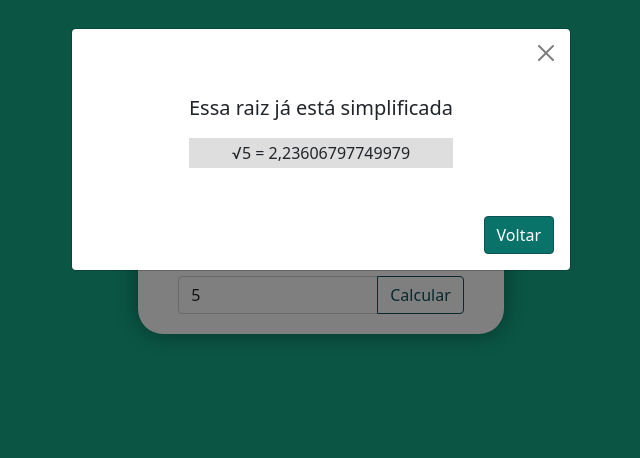
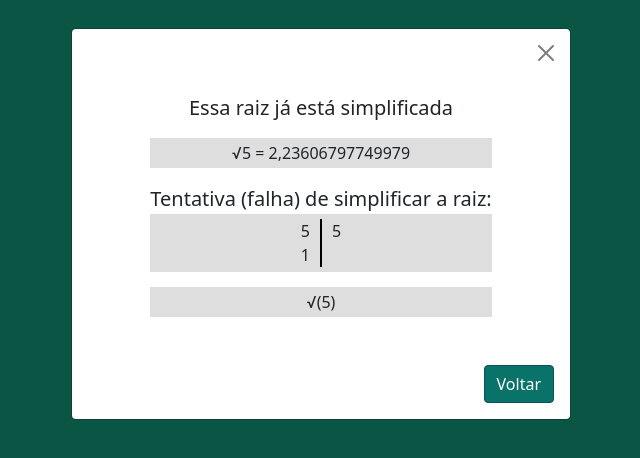
Before and after one commit to oandrewhb/squareroot-calculator, a plain HTML site: page index.html in a window 1280 px wide. Both pictures are taken after typing "5" into the empty fields and a click on the button "Calcular". Shown: the whole page, without its empty margins (319-959 px from the left). Drawn offline with Linux system fonts and the light colour scheme.

Commit message:
Adicionado explicação do porque da raiz não tiver simplificacao, se esse for o caso

```diff
--- a/index.html
+++ b/index.html
@@ -34,7 +34,7 @@
                 </div>
                 <div class="modal-body squareroot-space" id="squareroot-space" style="margin: auto;">
 
-                    ...
+                    Erro ao calcular raiz quadrada
 
                 </div>
                 <div class="modal-footer no-border">
@@ -58,6 +58,7 @@
 
             if(inputParamInicial.value == ""){inputParamInicial.value = 0}
             let parametroInicial = parametroTeste == null ? inputParamInicial.value : parametroTeste+""
+            parametroInicial = parametroInicial == "-0" ? "0" :parametroInicial;
             const casoI = isNegative(parametroInicial)
             const getI = (short=false) => {
                 if(short){
@@ -88,6 +89,47 @@
                     } else {
                         squarerootContent += '<p class="aviso">Essa raiz já está simplificada</p>'
                         squarerootContent += '<p>√'+parametroInicial+' = '+squarerootResult.valorDecimalStr+'</p>'
+                    }
+
+
+                    // Explica pq raiz já está simplificada
+                    if(squarerootResult.resultadoFinalStr != '0' & squarerootResult.resultadoFinalStr != '1') {
+                        squarerootContent += '<p class="aviso">Tentativa (falha) de simplificar a raiz:</p>'
+
+                        // Fatoração
+                        squarerootContent += '<div class="fatoracao-table"><table>'
+                        let par = ''
+                        squarerootResult.fatoracao.dividendos.map((num, index) => {
+                            const arr = squarerootResult.fatoracao.divisores
+                            if(par == 'up'){
+                                par = 'down'
+                            } else {
+                                if(arr[index] == arr[index+1]){
+                                    par = 'up'
+                                } else {
+                                    par = ''
+                                }
+                            }
+
+                            squarerootContent += '<tr><td class="dividendo">'+squarerootResult.fatoracao.dividendos[index]+'</td><td class="divisor '+par+'">'+squarerootResult.fatoracao.divisores[index]+'</td></tr>'
+                        })
+                        squarerootContent += '<tr><td class="dividendo">1</td><td class="divisor"></td></tr>'
+                        squarerootContent += '</table></div>'
+
+                        // Separa os pares da fatoração em potências de 2 (nesse caso não vai haver potências de 2)
+                        squarerootContent += "<p>√("
+                        for(const num in squarerootResult.numerosDentroDaRaiz){
+                            squarerootContent += squarerootResult.numerosDentroDaRaiz[num]
+                            if(num < squarerootResult.numerosDentroDaRaiz.length-1){
+                                squarerootContent += " × "
+                            }
+                        }
+                        squarerootContent += ")" + getI()
+
+                        // Efetua as multiplicações
+                        if(squarerootResult.numerosForaDaRaiz.length + squarerootResult.numerosDentroDaRaiz.length > 1){
+                            squarerootContent += "<p>"+squarerootResult.resultadoFinalStr+getI(true)+"</p>"
+                        }
                     }
 
                 } else {
```
